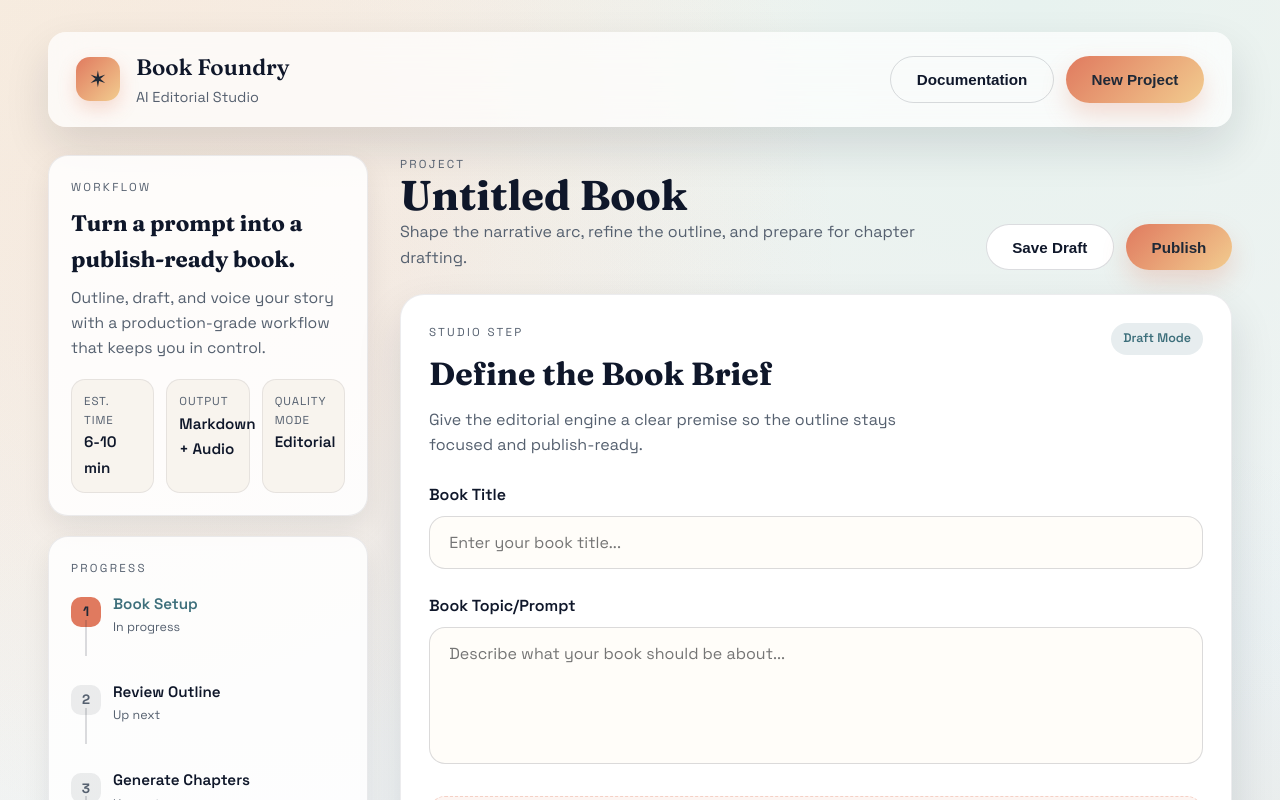
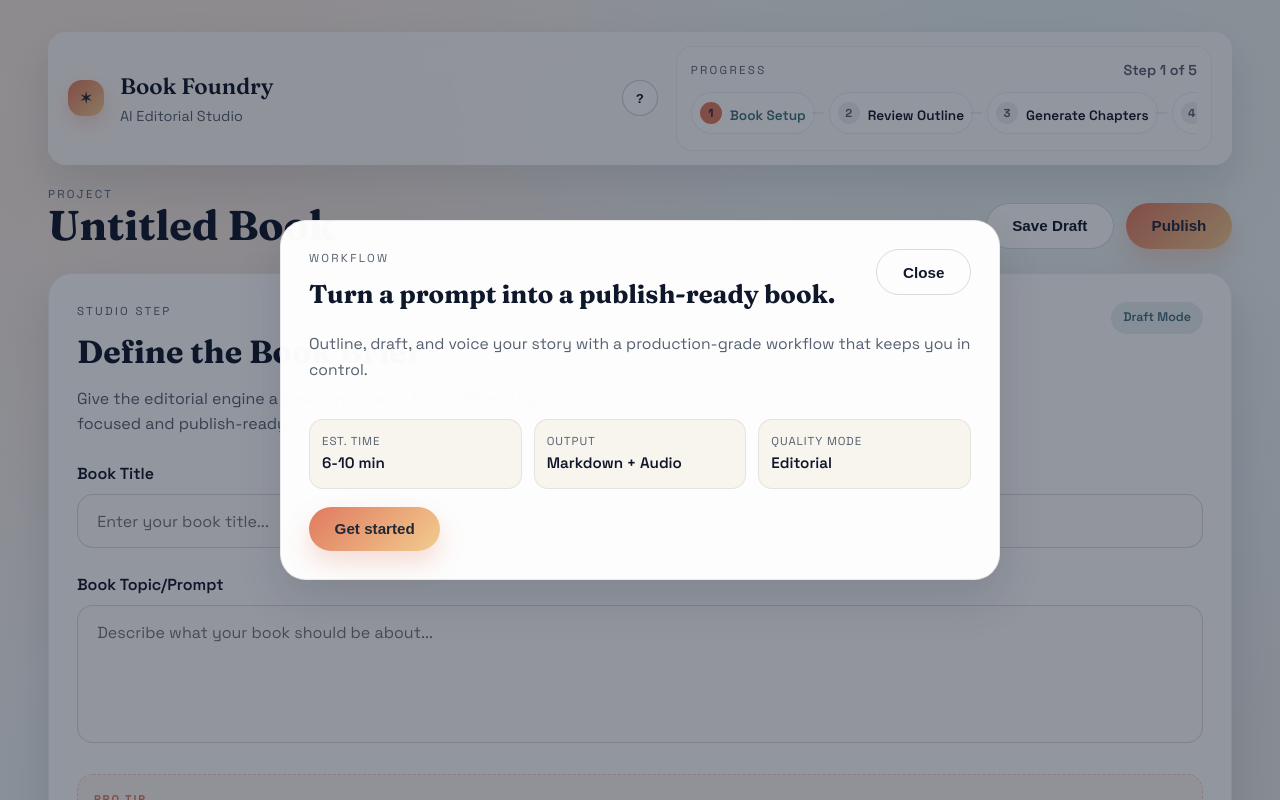
Before and after one commit to burkett88/make-a-book, a React app in the folder frontend/: page / in a window 1280 px wide. Shown: the top 800 px of the page. Built offline with nearby package versions, Linux system fonts and the light colour scheme; no server answers; the HTML template or start-up script is replaced by a standard one.

Commit message:
Refresh layout with modal workflow and inline progress

```diff
--- a/frontend/src/App.tsx
+++ b/frontend/src/App.tsx
@@ -18,6 +18,7 @@ const STEPS = [
 function App() {
   const [currentStep, setCurrentStep] = useState(1);
   const [steps, setSteps] = useState(STEPS);
+  const [showWorkflowModal, setShowWorkflowModal] = useState(true);
   const [bookData, setBookData] = useState<BookData>({
     title: '',
     prompt: '',
@@ -96,26 +97,24 @@ function App() {
 
   return (
     <div className="app">
-      <header className="topbar reveal">
-        <div className="brand">
-          <span className="brand-mark">✶</span>
-          <div>
-            <div className="brand-title">Book Foundry</div>
-            <div className="brand-subtitle">AI Editorial Studio</div>
-          </div>
-        </div>
-        <div className="topbar-actions">
-          <button type="button" className="btn btn-ghost">Documentation</button>
-          <button type="button" className="btn btn-primary">New Project</button>
-        </div>
-      </header>
-
-      <main className="layout">
-        <aside className="sidebar stagger">
-          <div className="sidebar-card">
-            <p className="eyebrow">Workflow</p>
-            <h2 className="sidebar-title">Turn a prompt into a publish-ready book.</h2>
-            <p className="sidebar-copy">
+      {showWorkflowModal && (
+        <div className="modal-backdrop" role="dialog" aria-modal="true">
+          <div className="modal-card reveal">
+            <div className="modal-header">
+              <div>
+                <p className="eyebrow">Workflow</p>
+                <h2 className="modal-title">Turn a prompt into a publish-ready book.</h2>
+              </div>
+              <button
+                type="button"
+                className="btn btn-ghost"
+                onClick={() => setShowWorkflowModal(false)}
+                aria-label="Close workflow overview"
+              >
+                Close
+              </button>
+            </div>
+            <p className="modal-copy">
               Outline, draft, and voice your story with a production-grade workflow that keeps you in control.
             </p>
             <div className="metric-grid">
@@ -132,31 +131,56 @@ function App() {
                 <span className="metric-value">Editorial</span>
               </div>
             </div>
+            <div className="modal-actions">
+              <button
+                type="button"
+                className="btn btn-primary"
+                onClick={() => setShowWorkflowModal(false)}
+              >
+                Get started
+              </button>
+            </div>
           </div>
+        </div>
+      )}
 
-          <div className="sidebar-card">
+      <header className="topbar reveal">
+        <div className="topbar-main">
+          <div className="brand">
+            <span className="brand-mark">✶</span>
+            <div>
+              <div className="brand-title">Book Foundry</div>
+              <div className="brand-subtitle">AI Editorial Studio</div>
+            </div>
+          </div>
+          <div className="topbar-actions">
+            <button
+              type="button"
+              className="icon-button"
+              onClick={() => setShowWorkflowModal(true)}
+              aria-label="Open workflow overview"
+              title="Workflow overview"
+            >
+              ?
+            </button>
+          </div>
+        </div>
+
+        <section className="progress-banner">
+          <div className="progress-banner-header">
             <p className="eyebrow">Progress</p>
-            <ProgressBar currentStep={currentStep} steps={steps} />
+            <span className="progress-summary">Step {currentStep} of {steps.length}</span>
           </div>
+          <ProgressBar currentStep={currentStep} steps={steps} />
+        </section>
+      </header>
 
-          <div className="sidebar-card">
-            <p className="eyebrow">Guidance</p>
-            <ul className="tip-list">
-              <li>Start with a strong premise and a clear reader promise.</li>
-              <li>Use feedback to push for clarity and pacing.</li>
-              <li>Lock the outline before drafting chapters.</li>
-            </ul>
-          </div>
-        </aside>
-
-        <section className="content">
+      <main className="layout">
+        <section className="content content-full">
           <div className="content-header reveal">
             <div>
               <p className="eyebrow">Project</p>
               <h1 className="page-title">{bookData.title || 'Untitled Book'}</h1>
-              <p className="page-subtitle">
-                Shape the narrative arc, refine the outline, and prepare for chapter drafting.
-              </p>
             </div>
             <div className="header-actions">
               <button type="button" className="btn btn-secondary">Save Draft</button>
--- a/frontend/src/components/ProgressBar.tsx
+++ b/frontend/src/components/ProgressBar.tsx
@@ -14,25 +14,31 @@ interface ProgressBarProps {
 export const ProgressBar: FC<ProgressBarProps> = ({ currentStep, steps }) => {
   return (
     <div className="progress-rail">
-      {steps.map((step, index) => {
+      {steps.map((step) => {
         const state = step.completed
           ? 'completed'
           : currentStep === step.id
             ? 'current'
             : 'upcoming';
 
+        const statusLabel = step.completed
+          ? 'Completed'
+          : currentStep === step.id
+            ? 'In progress'
+            : 'Up next';
+
         return (
-          <div key={step.id} className={`progress-step ${state}`}>
+          <div
+            key={step.id}
+            className={`progress-step ${state}`}
+            title={`${step.title} · ${statusLabel}`}
+          >
             <div className="step-marker">
               {step.completed ? '✓' : step.id}
             </div>
             <div className="step-labels">
               <span className="step-title">{step.title}</span>
-              <span className="step-status">
-                {step.completed ? 'Completed' : currentStep === step.id ? 'In progress' : 'Up next'}
-              </span>
             </div>
-            {index < steps.length - 1 && <div className="step-connector" />}
           </div>
         );
       })}
--- a/frontend/src/index.css
+++ b/frontend/src/index.css
@@ -52,10 +52,11 @@ body {
 .topbar {
   position: relative;
   z-index: 1;
-  display: flex;
-  justify-content: space-between;
+  display: grid;
+  grid-template-columns: minmax(0, 1.1fr) minmax(0, 1fr);
   align-items: center;
-  padding: 18px 28px;
+  gap: 18px;
+  padding: 14px 20px;
   border-radius: 18px;
   background: rgba(255, 255, 255, 0.7);
   backdrop-filter: blur(18px);
@@ -69,14 +70,14 @@ body {
 }
 
 .brand-mark {
-  width: 44px;
-  height: 44px;
+  width: 36px;
+  height: 36px;
   border-radius: 14px;
   background: linear-gradient(135deg, var(--accent) 0%, var(--accent-soft) 100%);
   color: #1f2937;
   display: grid;
   place-items: center;
-  font-size: 1.4rem;
+  font-size: 1.1rem;
   box-shadow: 0 8px 18px rgba(224, 122, 95, 0.25);
 }
 
@@ -96,38 +97,64 @@ body {
   gap: 12px;
 }
 
+.icon-button {
+  width: 36px;
+  height: 36px;
+  border-radius: 999px;
+  border: 1px solid rgba(15, 23, 42, 0.2);
+  background: rgba(255, 255, 255, 0.6);
+  color: var(--ink);
+  font-weight: 700;
+  cursor: pointer;
+  transition: transform 0.2s ease, box-shadow 0.2s ease, background 0.2s ease;
+}
+
+.icon-button:hover {
+  background: rgba(255, 255, 255, 0.9);
+  transform: translateY(-1px);
+  box-shadow: 0 8px 18px rgba(15, 23, 42, 0.12);
+}
+
+.icon-button:focus-visible {
+  outline: none;
+  box-shadow: var(--ring);
+}
+
+.topbar-main {
+  display: flex;
+  align-items: center;
+  justify-content: space-between;
+  gap: 16px;
+}
+
 .layout {
   position: relative;
   z-index: 1;
   display: grid;
-  grid-template-columns: 320px 1fr;
-  gap: 32px;
-  margin-top: 28px;
+  gap: 24px;
+  margin-top: 20px;
 }
 
-.sidebar {
-  display: flex;
-  flex-direction: column;
-  gap: 20px;
+.progress-banner {
+  background: rgba(255, 255, 255, 0.4);
+  border-radius: 16px;
+  padding: 12px 14px;
+  border: 1px solid rgba(15, 23, 42, 0.06);
+  display: grid;
+  gap: 10px;
 }
 
-.sidebar-card {
-  background: rgba(255, 255, 255, 0.85);
-  border-radius: 20px;
-  padding: 22px;
-  border: 1px solid rgba(15, 23, 42, 0.08);
-  box-shadow: 0 12px 28px rgba(15, 23, 42, 0.08);
+.progress-banner-header {
+  display: flex;
+  justify-content: space-between;
+  align-items: center;
+  gap: 12px;
 }
 
-.sidebar-title {
-  font-family: 'Fraunces', serif;
-  font-size: 1.4rem;
-  margin: 10px 0 8px;
-}
-
-.sidebar-copy {
+.progress-summary {
+  font-size: 0.9rem;
   color: var(--muted);
-  font-size: 0.98rem;
+  font-weight: 600;
 }
 
 .metric-grid {
@@ -178,10 +205,59 @@ body {
   color: var(--accent);
 }
 
+.modal-backdrop {
+  position: fixed;
+  inset: 0;
+  background: rgba(15, 23, 42, 0.45);
+  display: grid;
+  place-items: center;
+  padding: 24px;
+  z-index: 10;
+}
+
+.modal-card {
+  width: min(720px, 100%);
+  background: rgba(255, 255, 255, 0.98);
+  border-radius: 26px;
+  padding: 28px;
+  border: 1px solid rgba(15, 23, 42, 0.08);
+  box-shadow: var(--shadow);
+  display: grid;
+  gap: 18px;
+}
+
+.modal-header {
+  display: flex;
+  justify-content: space-between;
+  align-items: flex-start;
+  gap: 16px;
+}
+
+.modal-title {
+  font-family: 'Fraunces', serif;
+  font-size: 1.6rem;
+  margin-top: 6px;
+}
+
+.modal-copy {
+  color: var(--muted);
+  font-size: 0.98rem;
+}
+
+.modal-actions {
+  display: flex;
+  flex-wrap: wrap;
+  gap: 12px;
+}
+
 .content {
   display: flex;
   flex-direction: column;
   gap: 24px;
+}
+
+.content-full {
+  width: 100%;
 }
 
 .content-header {
@@ -469,50 +545,46 @@ body {
 }
 
 .progress-rail {
-  display: grid;
-  gap: 18px;
-  margin-top: 8px;
+  display: flex;
+  flex-wrap: nowrap;
+  gap: 14px;
+  align-items: center;
+  overflow-x: auto;
+  padding-bottom: 4px;
 }
 
 .progress-step {
-  display: grid;
-  grid-template-columns: auto 1fr;
-  gap: 12px;
+  flex: 0 0 auto;
+  display: inline-flex;
   align-items: center;
+  gap: 8px;
   position: relative;
-  padding-bottom: 18px;
-}
-
-.progress-step:last-child {
-  padding-bottom: 0;
+  padding: 6px 8px;
+  border-radius: 999px;
+  background: rgba(255, 255, 255, 0.8);
+  border: 1px solid rgba(15, 23, 42, 0.08);
 }
 
 .step-marker {
-  width: 30px;
-  height: 30px;
-  border-radius: 10px;
+  width: 22px;
+  height: 22px;
+  border-radius: 999px;
   display: grid;
   place-items: center;
   font-weight: 700;
-  font-size: 0.85rem;
+  font-size: 0.72rem;
   background: rgba(15, 23, 42, 0.08);
   color: var(--muted);
 }
 
 .step-labels {
-  display: grid;
-  gap: 2px;
+  display: flex;
 }
 
 .progress-step .step-title {
-  font-size: 0.95rem;
+  font-size: 0.85rem;
   font-family: 'Space Grotesk', sans-serif;
   font-weight: 600;
-}
-
-.step-status {
-  font-size: 0.78rem;
-  color: var(--muted);
 }
 
 .progress-step.completed .step-marker {
@@ -529,16 +601,18 @@ body {
   color: var(--accent-deep);
 }
 
-.step-connector {
+.progress-step:not(:last-child)::after {
+  content: '';
   position: absolute;
-  left: 14px;
-  top: 34px;
-  width: 2px;
-  height: calc(100% - 34px);
-  background: rgba(15, 23, 42, 0.15);
+  right: -10px;
+  top: 50%;
+  width: 12px;
+  height: 1px;
+  background: rgba(15, 23, 42, 0.12);
+  transform: translateY(-50%);
 }
 
-.progress-step.completed .step-connector {
+.progress-step.completed:not(:last-child)::after {
   background: rgba(61, 111, 123, 0.5);
 }
 
@@ -663,7 +737,7 @@ body {
 }
 
 @media (max-width: 1024px) {
-  .layout {
+  .topbar {
     grid-template-columns: 1fr;
   }
 
@@ -693,6 +767,15 @@ body {
     font-size: 2rem;
   }
 
+  .progress-banner-header {
+    flex-direction: column;
+    align-items: flex-start;
+  }
+
+  .progress-step::after {
+    display: none;
+  }
+
   .metric-grid {
     grid-template-columns: 1fr;
   }
```
